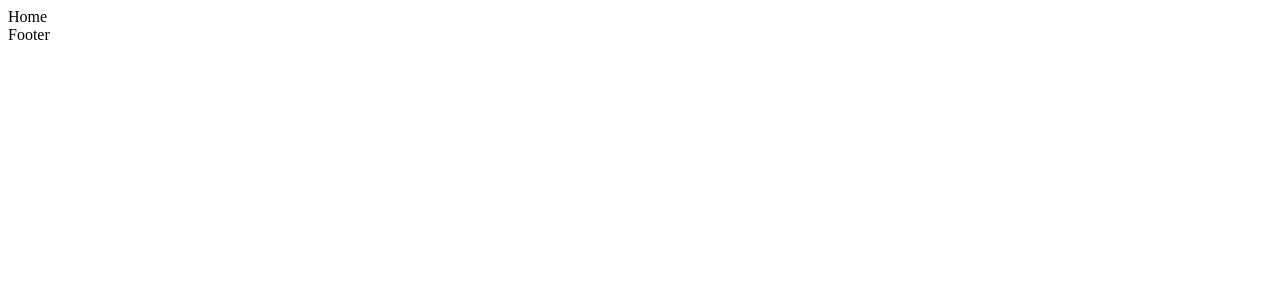
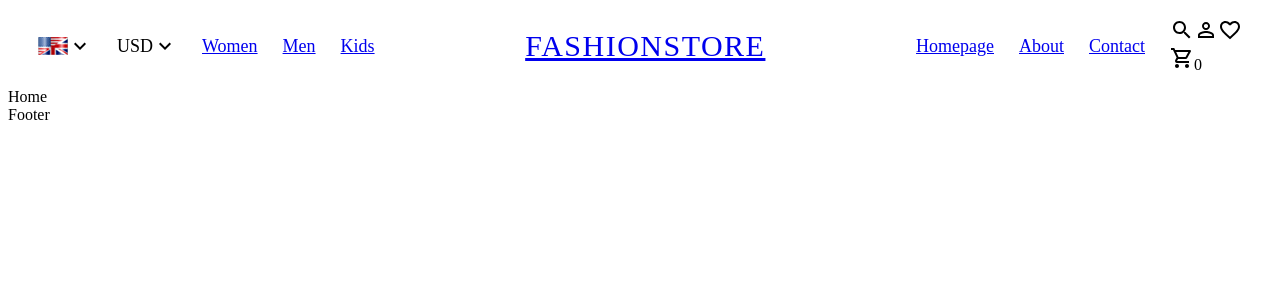
Before and after one commit to nanmartins/react-ecommerce, a React (Create React App) app: page / in a window 1280 px wide. Shown: the top 300 px of the page. Built offline with nearby package versions, Linux system fonts and the light colour scheme.

Commit message:
nav links position

```diff
--- a/src/components/Navbar/Navbar.jsx
+++ b/src/components/Navbar/Navbar.jsx
@@ -1,19 +1,68 @@
 import React from 'react'
 
+import "./Navbar.scss"
 import KeyboardArrowDownIcon from '@mui/icons-material/KeyboardArrowDown';
 import SearchIcon from '@mui/icons-material/Search';
 import PersonOutlineIcon from '@mui/icons-material/PersonOutline';
 import FavoriteBorderIcon from '@mui/icons-material/FavoriteBorder';
 import AddShoppingCartOutlinedIcon from '@mui/icons-material/AddShoppingCartOutlined';
 import LocalGroceryStoreOutlinedIcon from '@mui/icons-material/LocalGroceryStoreOutlined';
+import {Link} from "react-router-dom";
+
 
 const Navbar = () => {
   return (
     <div className="navbar">
       <div className="wrapper">
-        <div className="left"></div>
-        <div className="center"></div>
-        <div className="right"></div>
+
+        <div className="left">
+          <div className="item">
+            <img src="/img/en.png" alt="" />
+            <KeyboardArrowDownIcon />
+          </div>
+          <div className="item">
+            <span>USD</span>
+            <KeyboardArrowDownIcon />
+          </div>
+          <div className="item">
+            <Link to="/products/1">Women</Link>
+          </div>
+          <div className="item">
+            <Link to="/products/2">Men</Link>
+          </div>
+          <div className="item">
+            <Link to="/products/3">Kids</Link>
+          </div>
+        </div>
+
+        <div className="center">
+          <Link to="/">FASHIONSTORE</Link>
+        </div>
+
+        <div className="right">
+          <div className="item">
+            <Link to="/">Homepage</Link>
+          </div>
+          <div className="item">
+            <Link to="/">About</Link>
+          </div>
+          <div className="item">
+            <Link to="/">Contact</Link>
+          </div>
+          {/* <div className="item">
+            <Link to="/">Stores</Link>
+          </div> */}
+          <div className="icons">
+            <SearchIcon />
+            <PersonOutlineIcon />
+            <FavoriteBorderIcon />
+            <div className="cartIcon">
+              <LocalGroceryStoreOutlinedIcon />
+              <span>0</span>
+            </div>
+          </div>
+        </div>
+
       </div>
     </div>
   )
--- /dev/null
+++ b/src/components/Navbar/Navbar.scss
@@ -0,0 +1,33 @@
+.navbar {
+  height: 80px;
+
+    .wrapper {
+      padding: 10px 30px;
+      display: flex;
+      justify-content: space-between;
+      align-items: center;
+
+        .item {
+          display: flex;
+          align-items: center;
+          font-size: 18px;
+        }
+
+        .left {
+          display: flex;
+          align-items: center;
+          gap: 25px;
+        }
+
+        .center {
+          font-size: 30px;
+          letter-spacing: 1.5px;
+        }
+
+        .right {
+          display: flex;
+          align-items: center;
+          gap: 25px;
+        }
+    }
+}
```
Also changed, not shown: public/img/en.png (added), public/img/payment.png (added).
